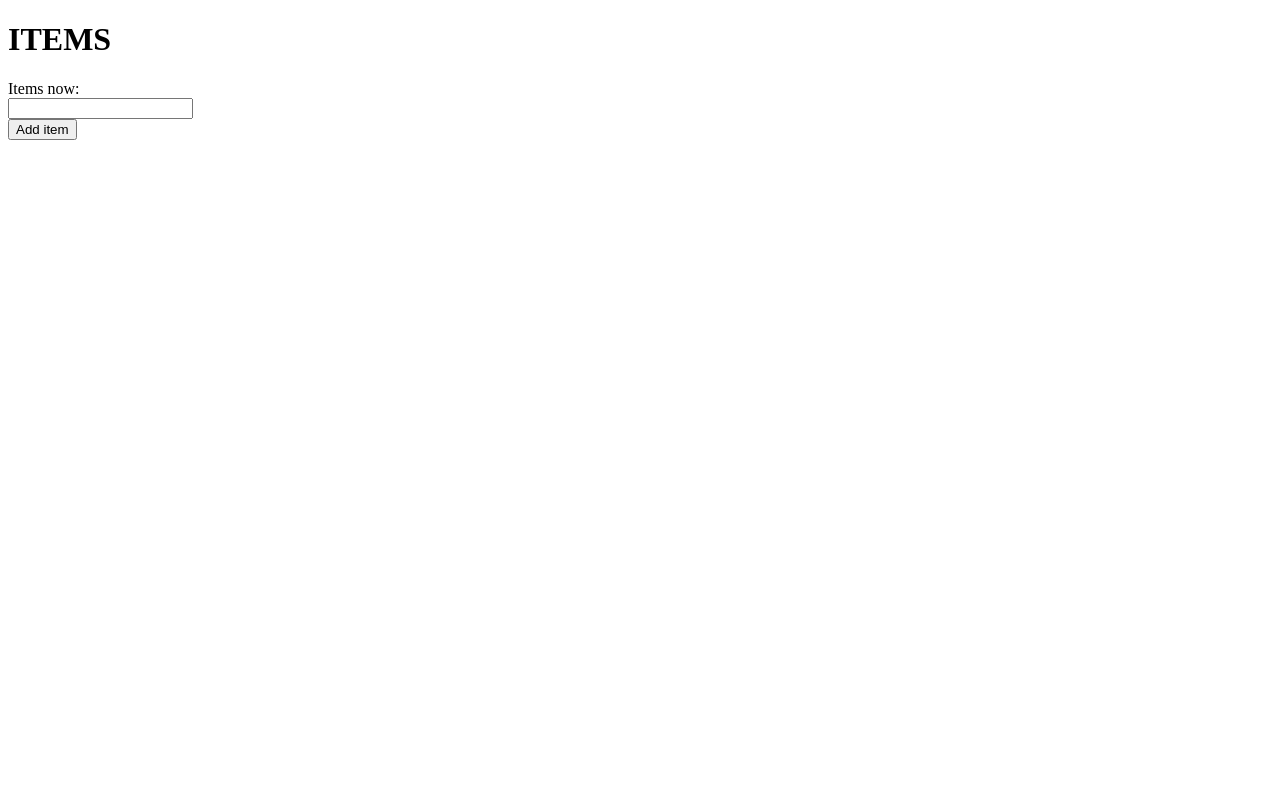
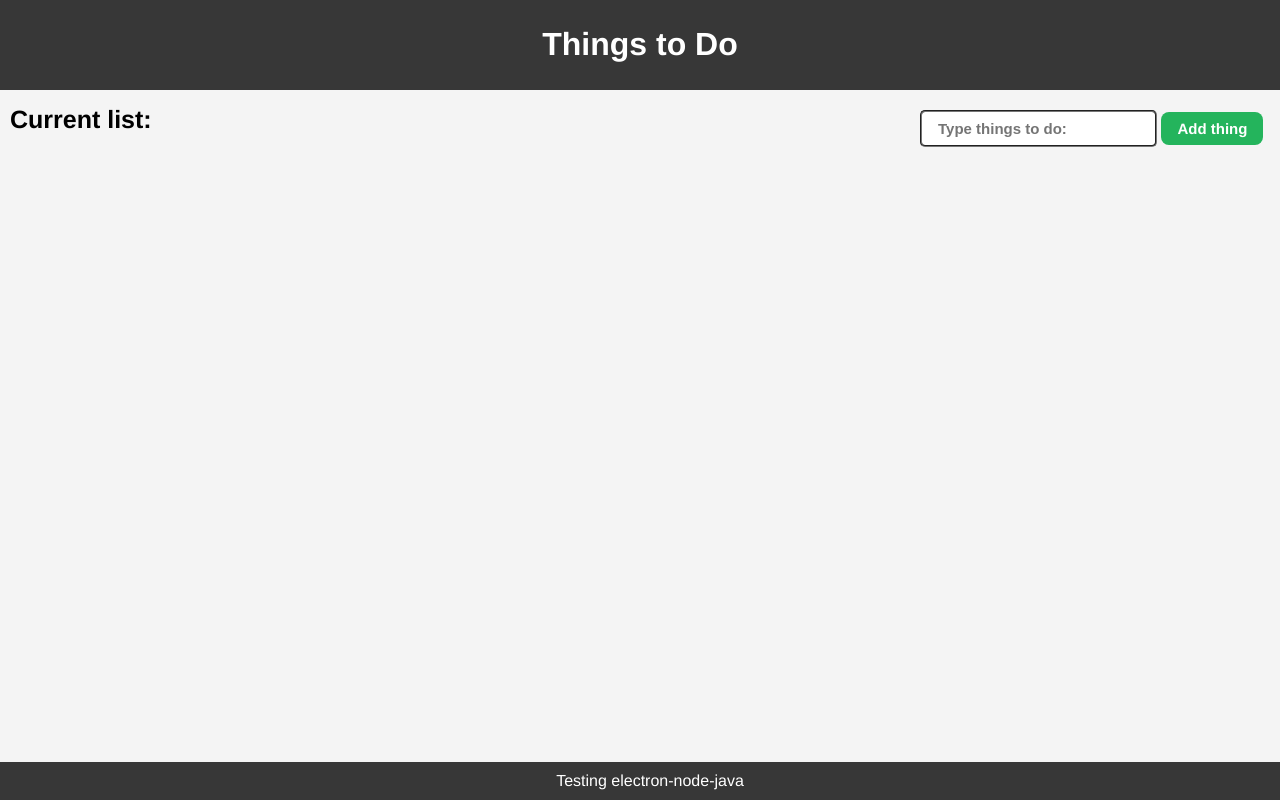
Before and after one commit to DanielGarciaMandillo/angular-java, an Electron app: page node-java/index.html in a window 1280 px wide. Drawn offline with Linux system fonts and the light colour scheme; no server answers.

Commit message:
Added styles to example

```diff
--- /dev/null
+++ b/node-java/css/index.css
@@ -0,0 +1,77 @@
+body {
+  background-color: #F4F4F4;
+  font-family: Helvetica, serif;
+  margin: 0;
+}
+
+header {
+  background-color: rgb(55, 55, 55);
+  color: white;
+  padding: 5px;
+  text-align: center;
+}
+
+section {
+  float: left;
+  font-weight: bold;
+  margin-bottom: 5px;
+  margin-top: 5px;
+  padding: 10px;
+  width: 350px;
+}
+
+.results {
+  font-size: 15px;
+  font-weight: normal;
+  margin-top: 10px;
+}
+
+.title {
+  font-size: 25px;
+}
+
+li {
+  list-style-image: url('../img/check.png');
+  font-size: 20px;
+}
+
+.right {
+  float: right;
+}
+
+.button {
+  background-color: #24B45C;
+  border-radius: 8px;
+  color: #ffffff;
+  cursor: pointer;
+  display: inline-block;
+  font-size: 15px;
+  font-weight: bold;
+  margin-top: 5px;
+  padding: 8px 16px;
+  text-decoration: none;
+}
+
+.button:hover {
+  background-color: #116532;
+}
+
+input[type=text] {
+  border-radius: 5px;
+  border-style: groove;
+  display: inline-block;
+  font-size: 15px;
+  font-weight: bold;
+  margin-top: 5px;
+  padding: 8px 16px;
+}
+
+footer {
+  background-color: rgb(55, 55, 55);
+  bottom: 0;
+  color: white;
+  padding: 10px;
+  position: fixed;
+  text-align: center;
+  width: 100%;
+}
--- a/node-java/index.html
+++ b/node-java/index.html
@@ -3,18 +3,24 @@
 
 <head>
   <title>Basic electron+node-java</title>
+  <link rel="stylesheet" href="css/index.css">
 </head>
 
 <body>
-  <h1>ITEMS</h1>
-  <div>Items now:
-    <span id="listResults"></span>
-  </div>
-  <form>
-    <input type="text" id="item">
-    <br/>
-    <input type="button" value="Add item" onclick="addItem()">
-  </form>
+  <header>
+    <h1>Things to Do</h1>
+  </header>
+  <section class="right">
+    <input type="text" placeholder="Type things to do: " id="thing">
+    <a href="#" class="button" onclick="addThing()">Add thing</a>
+  </section>
+  <section>
+    <div class="title">Current list:</div>
+    <div id="results" class="results"></div>
+  </section>
+  <footer>
+    Testing electron-node-java
+  </footer>
 </body>
 <script type="text/javascript" src="lib/app.js"></script>
 
--- a/node-java/lib/app.js
+++ b/node-java/lib/app.js
@@ -19,26 +19,26 @@ var repository = java.newInstanceSync('com.Repository');
 initApp();
 
 function initApp() {
-  repository.deleteTableSync();
+
   repository.createTableSync();
-  getAllItems();
+  getAllThings();
 }
 
-function addItem() {
-  var name = document.getElementById('item').value;
+function addThing() {
+  var name = document.getElementById('thing').value;
   if (name) {
-    document.getElementById('item').value = '';
-    var item = java.newInstanceSync('com.Item', name);
-    repository.insertItemSync(item);
-    getAllItems();
+    document.getElementById('thing').value = '';
+    var thing = java.newInstanceSync('com.Item', name);
+    repository.insertItemSync(thing);
+    getAllThings();
   }
 }
 
-function getAllItems() {
+function getAllThings() {
   var result = [];
-  var itemList = repository.getDataTableSync();
-  for (var i = 0; i < itemList.sizeSync(); i++) {
-    result.push(itemList.getSync(i).getNameSync());
+  var thingsList = repository.getDataTableSync();
+  for (var i = 0; i < thingsList.sizeSync(); i++) {
+    result.push("<li>" + thingsList.getSync(i).getNameSync() + "</li>");
   }
-  document.getElementById("listResults").textContent = result;
+  document.getElementById("results").innerHTML = result.join("");
 }
```
Also changed, not shown: node-java/img/check.png (added).
